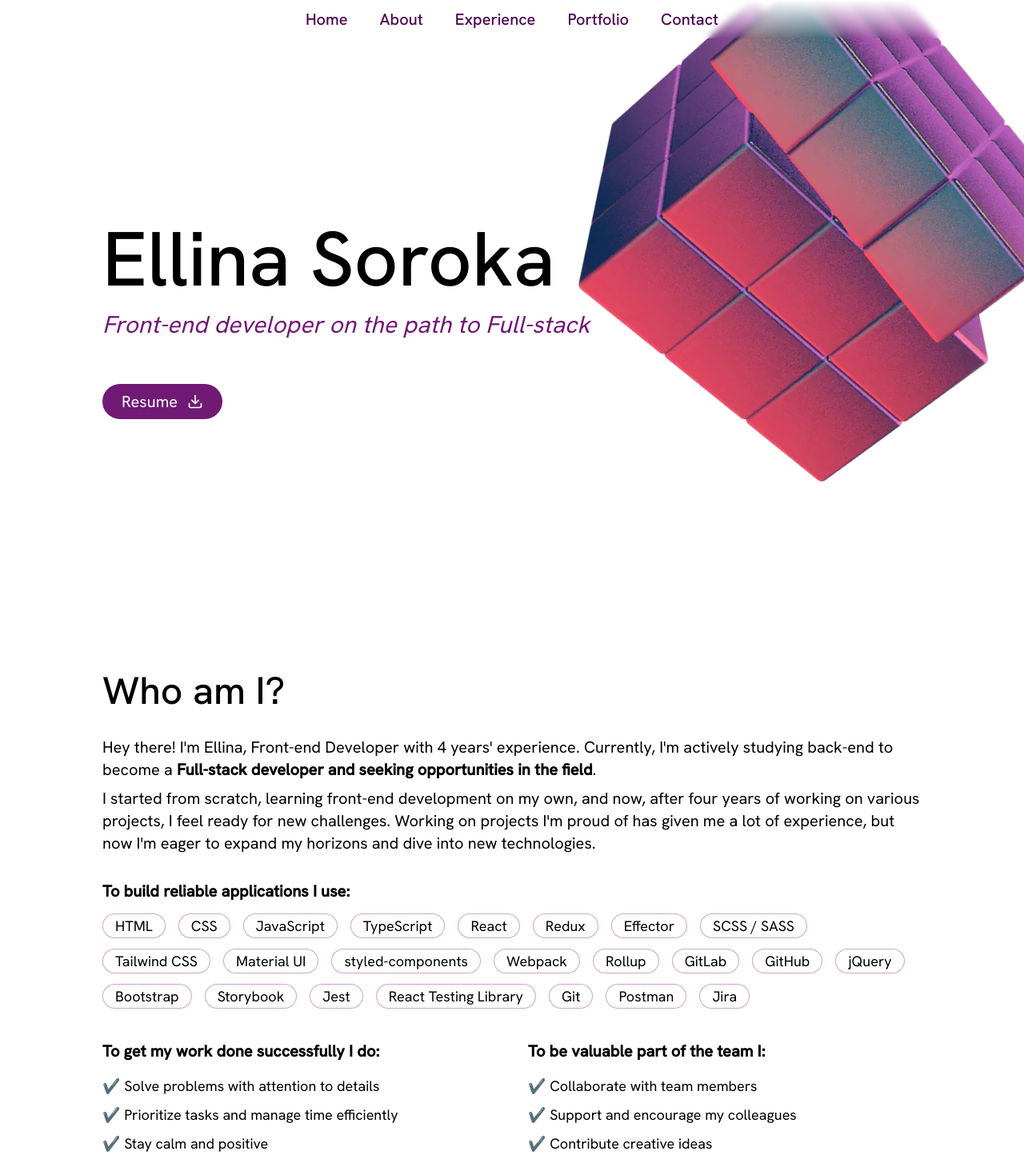
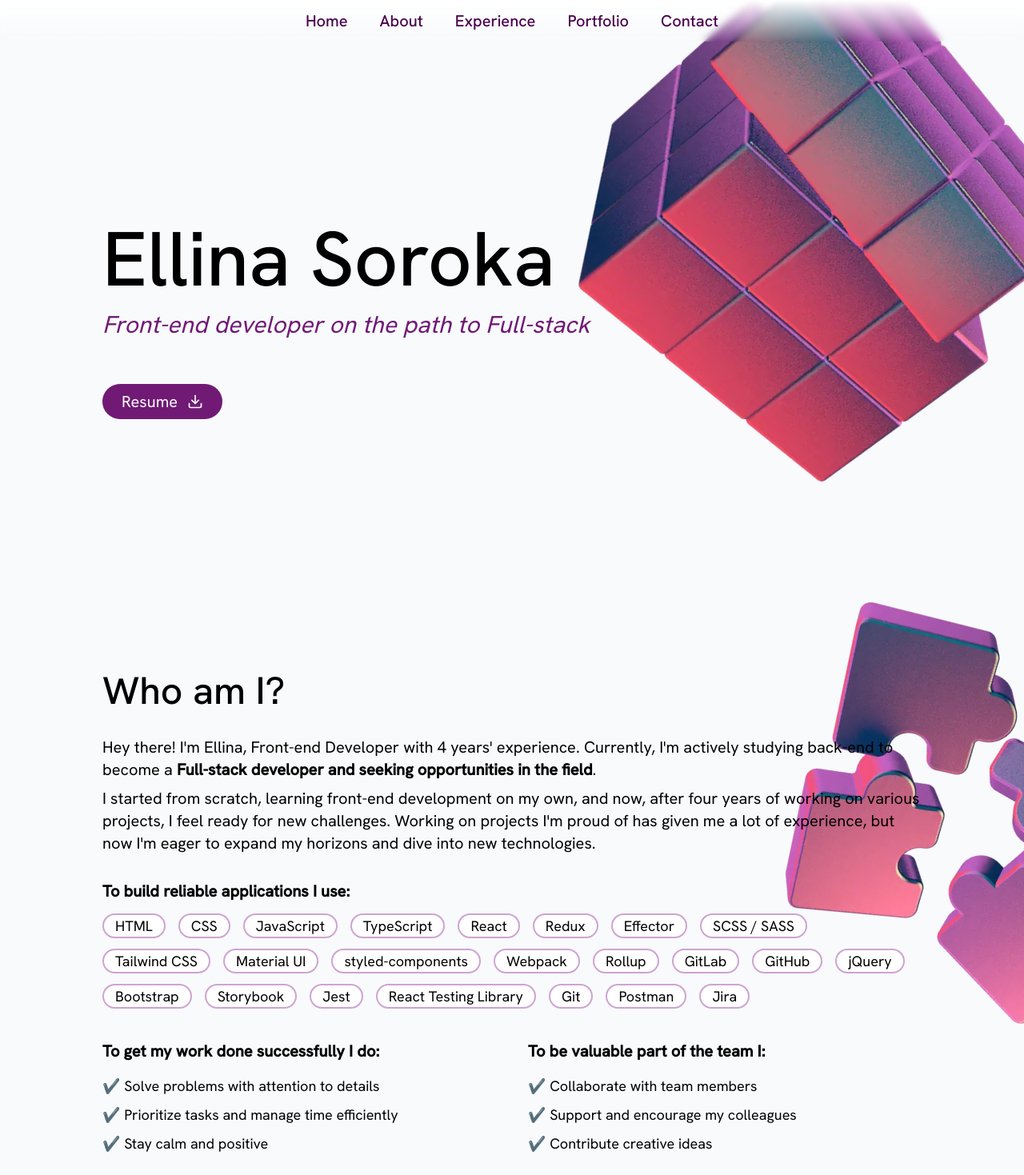
Before and after one commit to EllinaSo/EllinaSo.github.io, a React (Create React App) app: page / in a window 1280 px wide. Shown: the top 1469 px of the page at 80% size. Built offline with nearby package versions, Linux system fonts and the light colour scheme; some icons are missing; the HTML template or start-up script is replaced by a standard one.

Commit message:
Added responsiveness for NavBar

```diff
--- a/src/App.js
+++ b/src/App.js
@@ -8,7 +8,7 @@ import NavBar from './components/NavBar';
 
 function App() {
   return (
-    <div className="App background-slate-50 overflow-hidden">
+    <div className="App bg-slate-50 overflow-hidden">
       <NavBar />
       <Home />
       <About />
--- a/src/components/NavBar/components/DesktopNav/index.jsx
+++ b/src/components/NavBar/components/DesktopNav/index.jsx
@@ -2,11 +2,11 @@ import React from 'react';
 import { Link } from 'react-scroll';
 
 const DesktopNav = ({ list }) => (
-  <ul className="hidden md:flex">
+  <ul className="hidden sm:flex text-base md:text-xl">
     {list.map((link) => (
       <li
         key={link}
-        className="text-xl px-5 capitalize cursor-pointer font-medium text-fuchsia-950 hover:scale-105 duration-200"
+        className="py-3 px-5 capitalize font-medium cursor-pointer text-fuchsia-950 hover:scale-105 duration-200"
       >
         <Link to={link} offset={-50} smooth duration={300}>
           {link}
--- a/src/components/NavBar/components/MobileNav/index.jsx
+++ b/src/components/NavBar/components/MobileNav/index.jsx
@@ -2,11 +2,11 @@ import React from 'react';
 import { Link } from 'react-scroll';
 
 const MobileNav = ({ list, onClose }) => (
-  <ul className="flex flex-col justify-center items-center absolute top-0 left-0 w-full h-screen bg-gradient-to-b from-fuchsia-800 to-fuchsia-300 bg-opacity-70 md:hidden">
+  <ul className="flex flex-col justify-center items-center absolute top-0 left-0 w-full h-screen bg-slate-50 sm:hidden">
     {list.map((link) => (
       <li
         key={link}
-        className="p-4 text-4xl capitalize cursor-pointer font-medium text-fuchsia-950 hover:scale-105 duration-200"
+        className="p-3 text-2xl capitalize cursor-pointer font-medium text-fuchsia-950 hover:scale-105 duration-200"
       >
         <Link onClick={onClose} to={link} offset={-20} smooth duration={300}>
           {link}
--- a/src/components/NavBar/index.jsx
+++ b/src/components/NavBar/index.jsx
@@ -2,14 +2,6 @@ import React, { useState } from 'react';
 import { FaBars, FaTimes } from 'react-icons/fa';
 import DesktopNav from './components/DesktopNav';
 import MobileNav from './components/MobileNav';
-
-// const LINKS = [
-//   { id: 1, link: 'home' },
-//   { id: 2, link: 'about' },
-//   { id: 2, link: 'experience' },
-//   { id: 2, link: 'portfolio' },
-//   { id: 2, link: 'contact' },
-// ];
 
 const LINKS = ['home', 'about', 'experience', 'portfolio', 'contact'];
 
@@ -17,13 +9,13 @@ const NavBar = () => {
   const [isOpen, setIsOpen] = useState(false);
 
   return (
-    <div className="px-4 flex justify-center items-center w-full h-12 fixed z-20 bg-gradient-to-b from-white to-transparent bg-opacity-40 backdrop-blur-sm">
+    <div className="sm:px-4 flex justify-center items-center w-full fixed z-20 bg-gradient-to-b from-white to-transparent bg-opacity-40 backdrop-blur-sm">
       <DesktopNav list={LINKS} />
 
       {isOpen && <MobileNav list={LINKS} onClose={() => setIsOpen(false)} />}
 
       <button
-        className="p-3 z-10 ml-auto rounded-full bg-fuchsia-950 text-gray-50 hover:scale-105 focus:scale-105 md:hidden"
+        className="p-3 z-10 ml-auto text-fuchsia-900 hover:scale-105 focus:scale-105 sm:hidden"
         onClick={() => setIsOpen((prev) => !prev)}
       >
         {isOpen ? <FaTimes size={20} /> : <FaBars size={20} />}
--- a/src/components/shared/Badge/index.jsx
+++ b/src/components/shared/Badge/index.jsx
@@ -1,7 +1,7 @@
 import React from 'react';
 
 const Badge = ({ children }) => (
-  <span className="px-4 py-1 rounded-2xl ring-1 ring-inset bg-white ring-fuchsia-800/40 text-base md:text-lg">
+  <span className="px-4 py-1 rounded-2xl ring-2 ring-inset bg-white ring-fuchsia-800/40 text-base md:text-lg">
     {children}
   </span>
 );
--- a/src/components/shared/Section/index.jsx
+++ b/src/components/shared/Section/index.jsx
@@ -2,7 +2,11 @@ import React from 'react';
 
 const Section = ({ title, sectionName, children, imgSrc, imgClassName }) => (
   <section name={sectionName} className="relative px-6 py-6 md:py-10 text-xl md:text-xl">
-    {/* <img src={imgSrc} alt="" className={`absolute z-0 w-60 md:w-auto max-w-md top-0 -right-40 ${imgClassName}`} /> */}
+    <img
+      src={imgSrc}
+      alt=""
+      className={`hidden lg:block absolute z-0 w-60 md:w-auto max-w-md top-0 -right-40 ${imgClassName}`}
+    />
 
     <div className="relative z-10 max-w-screen-lg mx-auto">
       <h2 className="text-2xl md:text-5xl font-medium mb-4 md:mb-8">{title}</h2>
```
